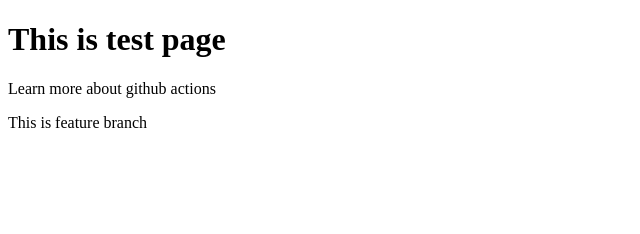
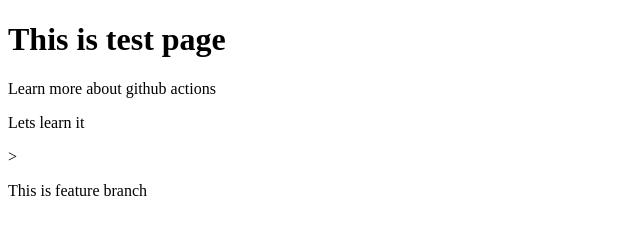
Before and after one commit to pranalik6677/Githubactions_course, a plain HTML site: page index.html in a window 1280 px wide. Shown: the whole page, without its empty margins (0-640 px from the left). Drawn offline with Linux system fonts and the light colour scheme.

Commit message:
Pushisg feature branch

```diff
--- a/index.html
+++ b/index.html
@@ -3,6 +3,7 @@
 <body>
 <h1>This is test page</h1>
 <p>Learn more about github actions</p>
+<p>Lets learn it</p>>
 <p>This is feature branch<p>
 </body>
 </html>
```
